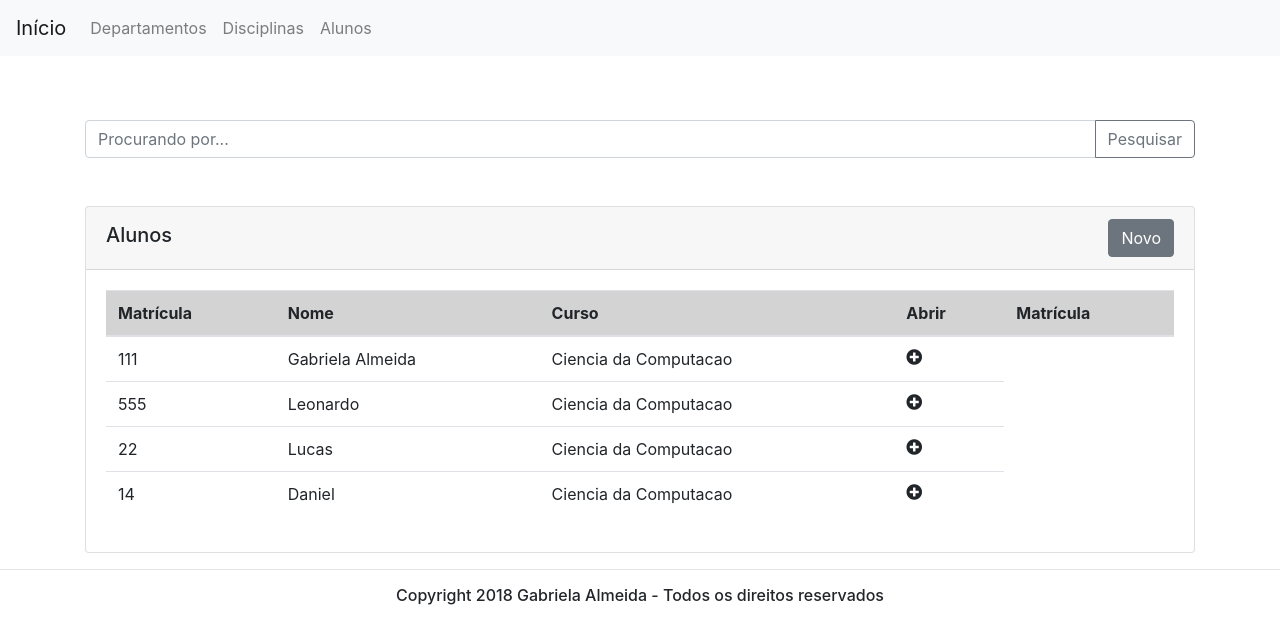
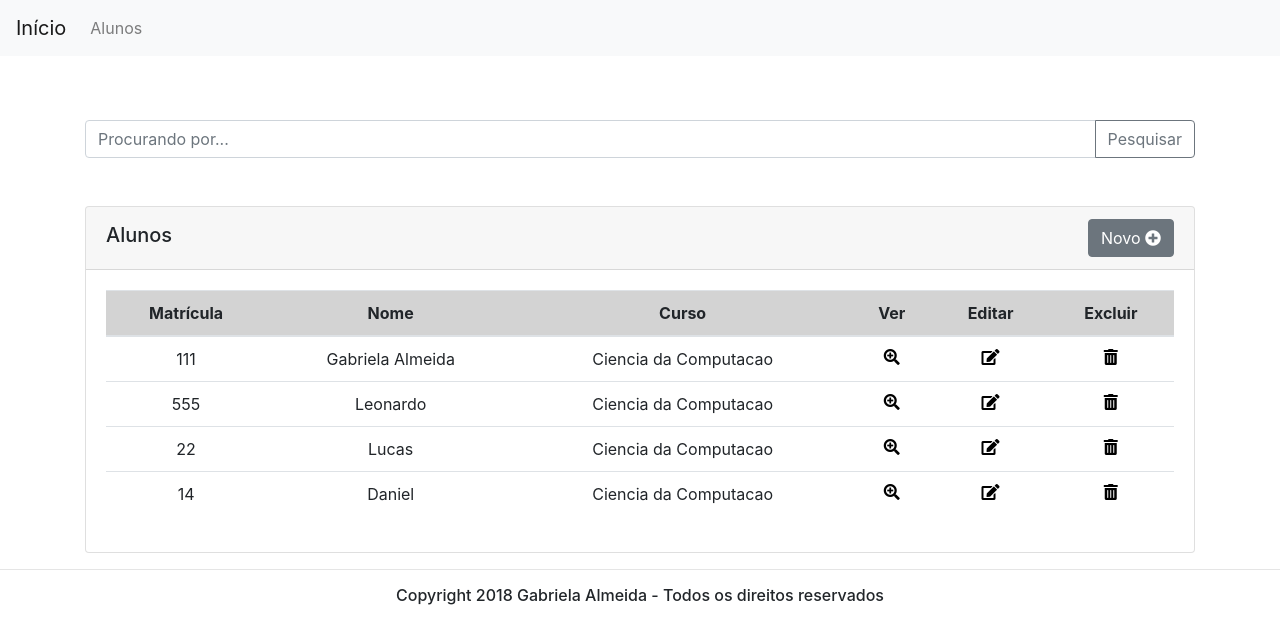
Before and after one commit to almeidagabrielav/AplicacaoInicial_Django, a Django app: page /alunos in a window 1280 px wide. Shown: the top 644 px of the page. Run offline with Django 3.2, Linux system fonts and the light colour scheme; data comes from the database, SQL or seed files in the repository; both versions use the stored data as it was after the commit; some libraries are stand-ins or nearby versions.

Commit message:
fontawesome

```diff
--- a/sistemadrca/coredrca/templates/alunos.html
+++ b/sistemadrca/coredrca/templates/alunos.html
@@ -16,17 +16,21 @@
         <div class="card">
             <div class="card-header">
                 <h5 class="float-left" style="margin-top:4px">Alunos</h5>
-                <button class="btn btn-secondary float-right" type="button">Novo</button>
+                <button class="btn btn-secondary float-right" type="button">
+                    Novo
+                    <i class="fas fa-plus-circle"></i>
+                </button>
             </div>
             <div class="card-body">
-                <table class="table">
+                <table class="table text-center">
                     <thead style="background-color:lightgray;">
                         <tr>
                             <th>Matrícula</th>
                             <th>Nome</th>
                             <th>Curso</th>
-                            <th>Abrir</th>
-                            <th>Matrícula</th>
+                            <th>Ver</th>
+                            <th>Editar</th>
+                            <th>Excluir</th>
                         </tr>
                     </thead>
                     <tbody>
@@ -35,7 +39,9 @@
                             <td>{{aluno.matricula}}</td>
                             <td>{{aluno.nome}}</td>
                             <td>{{aluno.curso}}</td>
-                            <td><i class="fas fa-plus-circle"></i></td>
+                            <td><a href="/" style="color:black"><i class="fas fa-search-plus"></i></a></td>
+                            <td><a href="/" style="color:black"><i class="fas fa-edit"></i></a></td>
+                            <td><a href="/" style="color:black"><i class="fas fa-trash-alt"></i></a></td>
                         </tr>
                         {% endfor %}
 
--- a/sistemadrca/coredrca/templates/layout.html
+++ b/sistemadrca/coredrca/templates/layout.html
@@ -2,14 +2,13 @@
 
 <head>
     <title>{% block titulo%} {% endblock titulo %}</title>
+    <link rel="stylesheet" href="https://use.fontawesome.com/releases/v5.3.1/css/all.css" integrity="sha384-mzrmE5qonljUremFsqc01SB46JvROS7bZs3IO2EmfFsd15uHvIt+Y8vEf7N7fWAU" crossorigin="anonymous">
+
     {% load bootstrap4 %}
-
     {% bootstrap_css %}
     {% bootstrap_javascript jquery='full' %}
     {% bootstrap_messages %}
     {% csrf_token %}
-    {% load fontawesome %}
-    {% fontawesome_stylesheet %}
 
 </head>
 
@@ -19,12 +18,6 @@
 
         <div class="collapse navbar-collapse" id="navbarSupportedContent">
             <ul class="navbar-nav mr-auto">
-                <li class="nav-item">
-                    <a class="nav-link" href="/departamentos"> Departamentos </a>
-                </li>
-                <li class="nav-item">
-                    <a class="nav-link" href="/disciplinas"> Disciplinas </a>
-                </li>
                 <li class="nav-item">
                     <a class="nav-link" href="/alunos"> Alunos </a>
                 </li>
--- a/sistemadrca/coredrca/views.py
+++ b/sistemadrca/coredrca/views.py
@@ -3,10 +3,11 @@ from django.http.response import HttpResponse
 from django.template import RequestContext
 from coredrca.models import Aluno
 
+
 def home(request):
-    alunos = Aluno.objects.all()
     return render(request, "index.html")
 
-def alunos(request):
+def alunos(request, ):
     alunos = Aluno.objects.all()
-    return render(request, "alunos.html", {'alunos':alunos})
+    context = {'alunos':alunos}
+    return render(request, "alunos.html", context)
--- a/sistemadrca/sistemadrca/settings.py
+++ b/sistemadrca/sistemadrca/settings.py
@@ -32,7 +32,6 @@ ALLOWED_HOSTS = []
 
 INSTALLED_APPS = [
     'bootstrap4',
-    'fontawesome',
     'django.contrib.admin',
     'django.contrib.auth',
     'django.contrib.contenttypes',
@@ -40,6 +39,7 @@ INSTALLED_APPS = [
     'django.contrib.messages',
     'django.contrib.staticfiles',
     'coredrca',
+    'fontawesome',
 ]
 
 MIDDLEWARE = [
```
Also changed, not shown: package-lock.json (added), sistemadrca/db.sqlite3.
